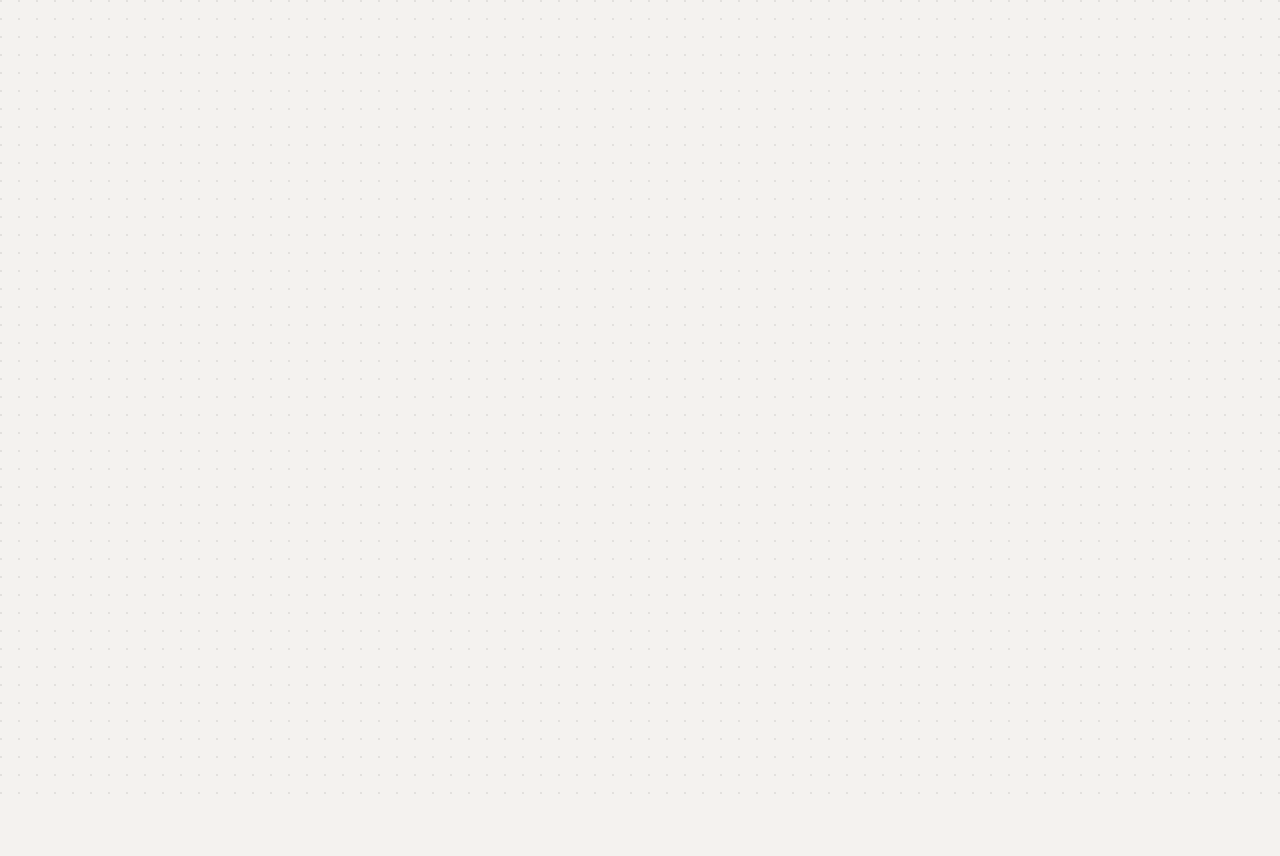
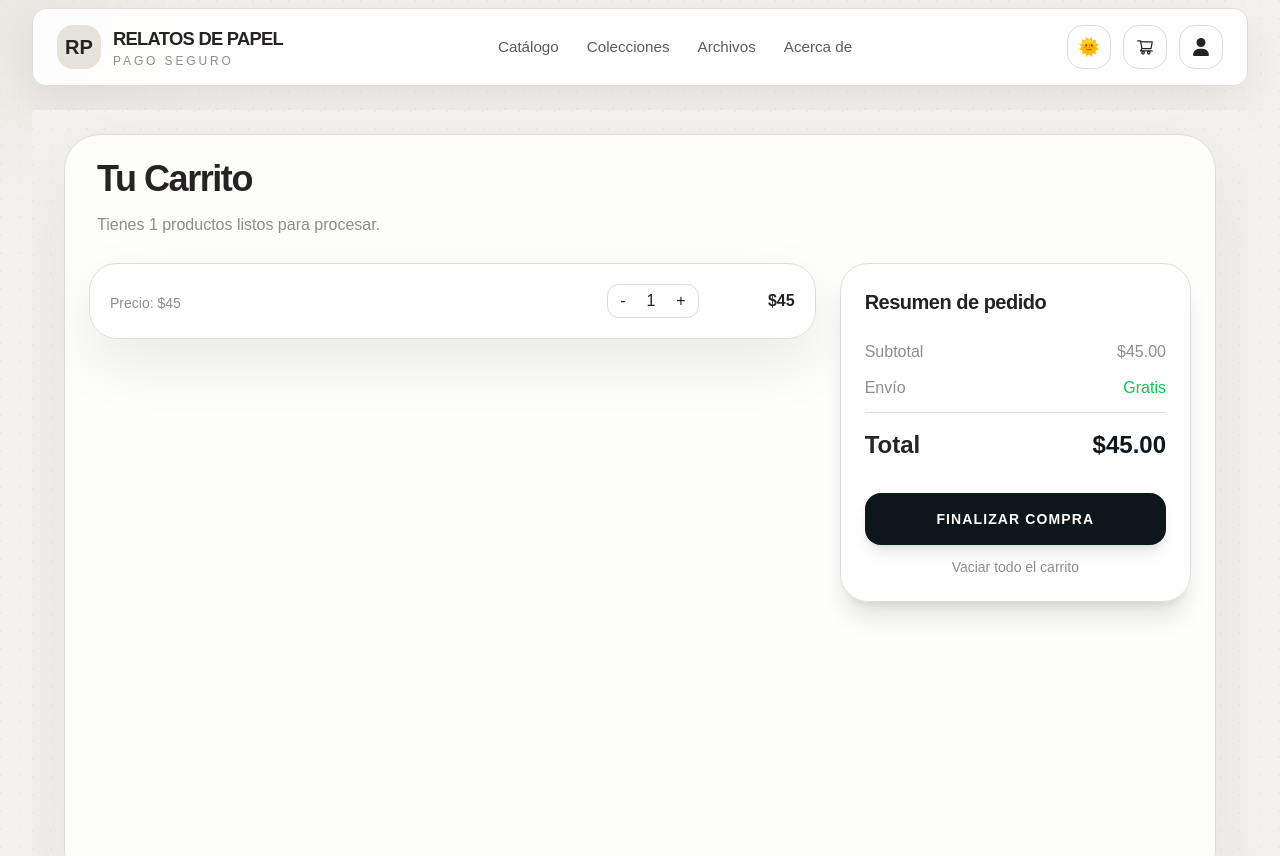
Before and after one commit to TheBryan28/relatos-de-papel-UNIR-fullstack, a React (Vite) app: page /Cart in a window 1280 px wide. Before the commit this address had no page. Shown: the top 856 px of the page. Before the commit the page ends 800 px from the top, so only its background shows below. Built offline with nearby package versions, Linux system fonts and the light colour scheme; a web font is replaced by a local one.

Commit message:
Carrito separado en una carpeta Se incluyo la ruta

```diff
--- a/src/components/ui/MainHeader.tsx
+++ b/src/components/ui/MainHeader.tsx
@@ -50,7 +50,7 @@ const MainHeader = ({
       <div className="flex items-center gap-3 text-(--txt-color)">
         <div className="hidden items-center gap-3 md:flex">
           <ThemeToggle />
-          <HeaderButton ariaLabel="Abrir carrito" onClick={() => navigate('/checkout')}>
+          <HeaderButton ariaLabel="Abrir carrito" onClick={() => navigate('/Cart')}>
             <span className="text-lg">
               <AiOutlineShoppingCart />
             </span>
--- a/src/components/ui/Sidebar.tsx
+++ b/src/components/ui/Sidebar.tsx
@@ -61,7 +61,7 @@ const Sidebar = ({ menuItems = [], open, onClose }: SidebarProps) => {
 
           <div className="flex items-center gap-3">
             <ThemeToggle />
-            <HeaderButton ariaLabel="Abrir carrito" onClick={() => navigate('/checkout')}>
+            <HeaderButton ariaLabel="Abrir carrito" onClick={() => navigate('/Cart')}>
               <span className="text-lg">
                 <AiOutlineShoppingCart />
               </span>
--- a/src/main.tsx
+++ b/src/main.tsx
@@ -3,8 +3,12 @@ import { createRoot } from 'react-dom/client';
 import App from './App.tsx';
 import './index.css';
 
+import { CartProvider } from './modules/Cart/Cart.Context.tsx';
+
 createRoot(document.getElementById('root')!).render(
   <StrictMode>
-    <App />
+    <CartProvider>
+      <App />
+    </CartProvider>
   </StrictMode>,
 );
--- /dev/null
+++ b/src/modules/Cart/Cart.Context.tsx
@@ -0,0 +1,96 @@
+import { createContext, useState, useEffect, useContext, type ReactNode } from 'react';
+
+
+export interface Product { id: number; title: string; price: number; }
+export interface CartItem extends Product { quantity: number; }
+
+interface CartContextType {
+    cart: CartItem[];
+    addToCart: (product: Product) => void;
+    removeFromCart: (id: number) => void;
+    clearCart: () => void;
+    getTotal: () => number;
+}
+
+
+export const CartContext = createContext<CartContextType | undefined>(undefined);
+
+const itemInicial = [
+  {
+    id: 1,
+    title: "Cien años de soledad",
+    price: 45,
+    quantity: 1
+  }
+];
+
+
+export const CartProvider = ({ children }: { children: ReactNode }) => {
+
+    const [cart, setCart] = useState<CartItem[]>(() => {
+    const savedCart = localStorage.getItem('shopping-cart');
+
+    // Si hay datos guardados, úsalos
+    if (savedCart) {
+        return JSON.parse(savedCart);
+    }
+
+    // SI NO HAY NADA (primera vez o carrito vacío), carga el de prueba
+    return itemInicial;
+    });
+
+
+
+    useEffect(() => {
+        localStorage.setItem('shopping-cart', JSON.stringify(cart));
+    }, [cart]);
+
+    const addToCart = (product: Product) => {
+        setCart((prevCart) => {
+            const existing = prevCart.find((item) => item.id === product.id);
+            if (existing) {
+                return prevCart.map((item) =>
+                    item.id === product.id ? { ...item, quantity: item.quantity + 1 } : item
+                );
+            }
+            return [...prevCart, { ...product, quantity: 1 }];
+        });
+    };
+
+
+    const removeFromCart = (id: number) => {
+        setCart((prev) => {
+            const existing = prev.find(item => item.id === id);
+            if (existing && existing.quantity > 1) {
+                // Si hay más de uno, restamos cantidad
+                return prev.map(item =>
+                    item.id === id ? { ...item, quantity: item.quantity - 1 } : item
+                );
+            }
+
+            return prev.filter((item) => item.id !== id);
+        });
+    };
+
+
+    const clearCart = () => {
+        setCart([]);
+    };
+
+    const getTotal = () => {
+        return cart.reduce((acc, item) => acc + item.price * item.quantity, 0);
+    };
+
+    return (
+        <CartContext.Provider value={{ cart, addToCart, removeFromCart, clearCart, getTotal }}>
+            {children}
+        </CartContext.Provider>
+    );
+};
+
+// Hook personalizado
+export const useCart = () => {
+    const context = useContext(CartContext);
+    if (context === undefined) throw new Error('useCart debe ser usado dentro de un CartProvider');
+    return context;
+};
--- /dev/null
+++ b/src/modules/Cart/Pages/Cart.tsx
@@ -0,0 +1,123 @@
+import { useCart } from '../Cart.Context'
+import Button from '../../../components/ui/Button'
+import Card from '../../../components/ui/Card'
+import { useNavigate } from 'react-router-dom';
+
+const Cart = () => {
+  const { cart, getTotal, removeFromCart, addToCart, clearCart } = useCart()
+    const navigate = useNavigate();
+
+
+
+  return (
+      <main className="relative min-h-screen overflow-hidden bg-(--bg-color) px-4 py-6 text-(--txt-color) sm:px-6 lg:px-8">
+      {}
+      <div className="absolute inset-0 bg-[radial-gradient(circle_at_1px_1px,rgba(var(--shadow-color),0.08)_1px,transparent_0)] bg-size-[18px_18px] opacity-40" />
+
+      <div className="relative mx-auto flex min-h-[calc(100vh-3rem)] max-w-7xl flex-col gap-6 rounded-[36px] border border-(--line) bg-(--panel)/80 p-4 shadow-[0_32px_90px_rgba(var(--shadow-color),0.08)] backdrop-blur-sm md:p-6">
+
+          <section className="flex flex-col gap-6">
+          {}
+          <div className="space-y-3 px-2">
+            <h2 className="text-3xl font-bold tracking-[-0.04em] text-(--txt-color) sm:text-4xl">
+              Tu Carrito
+            </h2>
+            <p className="text-base leading-7 text-(--muted)">
+              {cart.length > 0
+                ? `Tienes ${cart.length} productos listos para procesar.`
+                : "Tu carrito está vacío. ¡Explora nuestros Relatos de Papel!"}
+            </p>
+          </div>
+
+          <div className="grid gap-6 lg:grid-cols-3">
+            {}
+                        <div className="lg:col-span-2 space-y-4">
+              {cart.length === 0 ? (
+                <Card className="bg-(--panel)/40 border-dashed border-(--line) p-12 text-center">
+                  <p className="text-(--muted)">No hay artículos aquí todavía.</p>
+                  <Button variant="secondary" className="mt-4" onClick={() => navigate('/')}>
+                    Ir a la tienda
+                  </Button>
+                </Card>
+              ) : (
+
+              cart.map((item) => (
+                  <Card key={item.id} className="bg-(--panel)/70 p-4 flex items-center justify-between border-(--line) hover:border-(--btn-color)/30 transition-colors">
+                    <div className="space-y-1">
+                      <h3 className="font-semibold text-lg">{item.name}</h3>
+                      <p className="text-sm text-(--muted)">Precio: ${item.price}</p>
+                    </div>
+
+                  <div className="flex items-center gap-4">
+                      <div className="flex items-center border border-(--line) rounded-xl bg-(--input-bg) overflow-hidden">
+                        <button
+                          onClick={() => removeFromCart(item.id)}
+                          className="px-3 py-1 hover:bg-(--line) hover:text-(--btn-color) transition-all"
+                        >
+                          -
+                     </button>
+                        <span className="px-2 font-medium min-w-[3ch] text-center">{item.quantity}</span>
+                        <button
+                          onClick={() => addToCart(item)}
+                          className="px-3 py-1 hover:bg-(--line) hover:text-(--btn-color) transition-all"
+                        >
+                          +
+                        </button>
+                      </div>
+                    <p className="font-bold text-(--txt-color) min-w-[80px] text-right">
+                        ${(item.price * item.quantity)}
+                      </p>
+                    </div>
+                  </Card>
+                ))
+              )}
+            </div>
+
+            <div className="lg:col-span-1">
+              <Card className="sticky top-6 bg-(--panel)/70 p-6 border-(--line) space-y-6 shadow-xl">
+                <h3 className="text-xl font-bold tracking-tight">Resumen de pedido</h3>
+
+                <div className="space-y-3">
+                  <div className="flex justify-between text-(--muted)">
+                    <span>Subtotal</span>
+                    <span>${getTotal().toFixed(2)}</span>
+                  </div>
+                  <div className="flex justify-between text-(--muted)">
+                    <span>Envío</span>
+                    <span className="text-green-500 font-medium">Gratis</span>
+                  </div>
+
+                  <div className="flex justify-between font-bold text-2xl pt-4 border-t border-(--line)">
+                    <span>Total</span>
+                    <span className="text-(--btn-color)">${getTotal().toFixed(2)}</span>
+                  </div>
+                </div>
+
+                <div className="grid gap-3 pt-2">
+                  <Button
+                    variant="primary"
+                    className="w-full py-4 shadow-lg shadow-(--btn-color)/20"
+                    disabled={cart.length === 0}
+                    onClick={() => navigate('/Checkout')}
+                  >
+                    Finalizar Compra
+                  </Button>
+
+                  <button
+                    onClick={clearCart}
+                    disabled={cart.length === 0}
+                    className="text-sm text-(--muted) hover:text-red-400 transition-colors disabled:opacity-50"
+                  >
+                    Vaciar todo el carrito
+                  </button>
+                </div>
+              </Card>
+            </div>
+          </div>
+        </section>
+      </div>
+    </main>
+  );
+};
+
+export default Cart;
--- a/src/routers/index.tsx
+++ b/src/routers/index.tsx
@@ -5,6 +5,7 @@ import Login from '../modules/Auth/pages/Login';
 import Signup from '../modules/Auth/pages/Signup';
 import Checkout from '../modules/Payment/pages/Checkout';
 import BookDetail from '../modules/Book/pages/BookDetail';
+import Cart from '../modules/Cart/Pages/Cart';
 
 const MainRouter = () => {
   return (
@@ -15,6 +16,7 @@ const MainRouter = () => {
         <Route path="/auth/register" element={<Signup />} />
         <Route path="/checkout" element={<Checkout />} />
         <Route path="/book/:id" element={<BookDetail />} />
+        <Route path="/Cart" element={<Cart />} />
       </Route>
     </Routes>
   );
```
